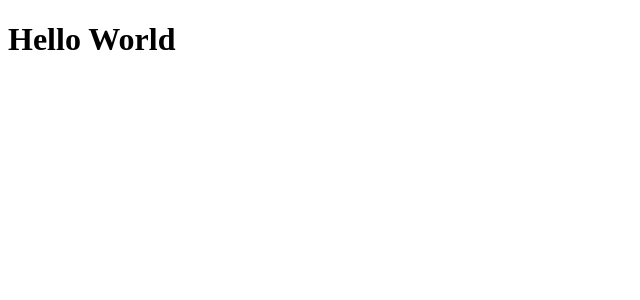
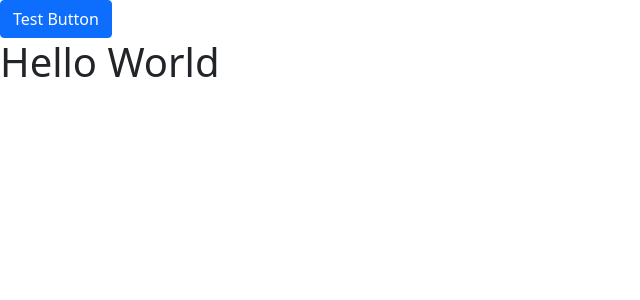
Before and after one commit to nickmendezFlatiron/Order-Pro, a React (Create React App) app: page / in a window 1280 px wide. Shown: the top 300 px of the page, without its empty margins (0-640 px from the left). Built offline with nearby package versions, Linux system fonts and the light colour scheme.

Commit message:
added Bootstrap library

```diff
--- a/package.json
+++ b/package.json
@@ -6,7 +6,9 @@
     "@testing-library/jest-dom": "^5.16.4",
     "@testing-library/react": "^13.1.1",
     "@testing-library/user-event": "^13.5.0",
+    "bootstrap": "^5.1.3",
     "react": "^18.0.0",
+    "react-bootstrap": "^2.3.0",
     "react-dom": "^18.0.0",
     "react-router-dom": "^5.3.1",
     "react-scripts": "5.0.1",
--- a/src/App.js
+++ b/src/App.js
@@ -1,8 +1,11 @@
 import React from "react";
+import Navbar from "./components/Navbar";
+
 
 const App = () => {
   return (
     <div >
+    <Navbar />
     <h1>Hello World</h1>
     </div>
   );
--- a/src/components/Navbar.jsx
+++ b/src/components/Navbar.jsx
@@ -1,8 +1,13 @@
 import React from 'react'
+import {Button }from 'react-bootstrap';
+import 'bootstrap/dist/css/bootstrap.min.css';
 
 const Navbar = () => {
   return (
-    <div>Navbar</div>
+    <div>
+      <Button>Test Button</Button>
+    </div>
+
   )
 }
 
```
Also changed, not shown: 2 other files (tests, documents, lock files or other folders).
